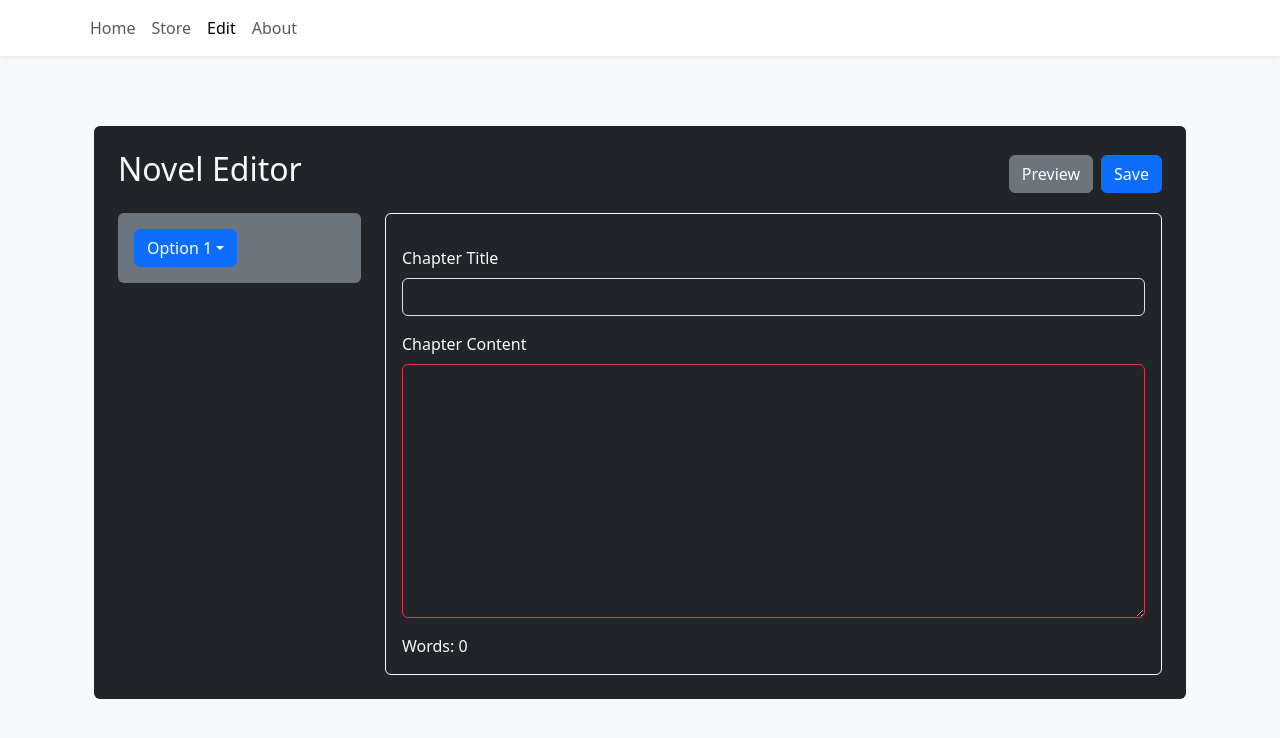
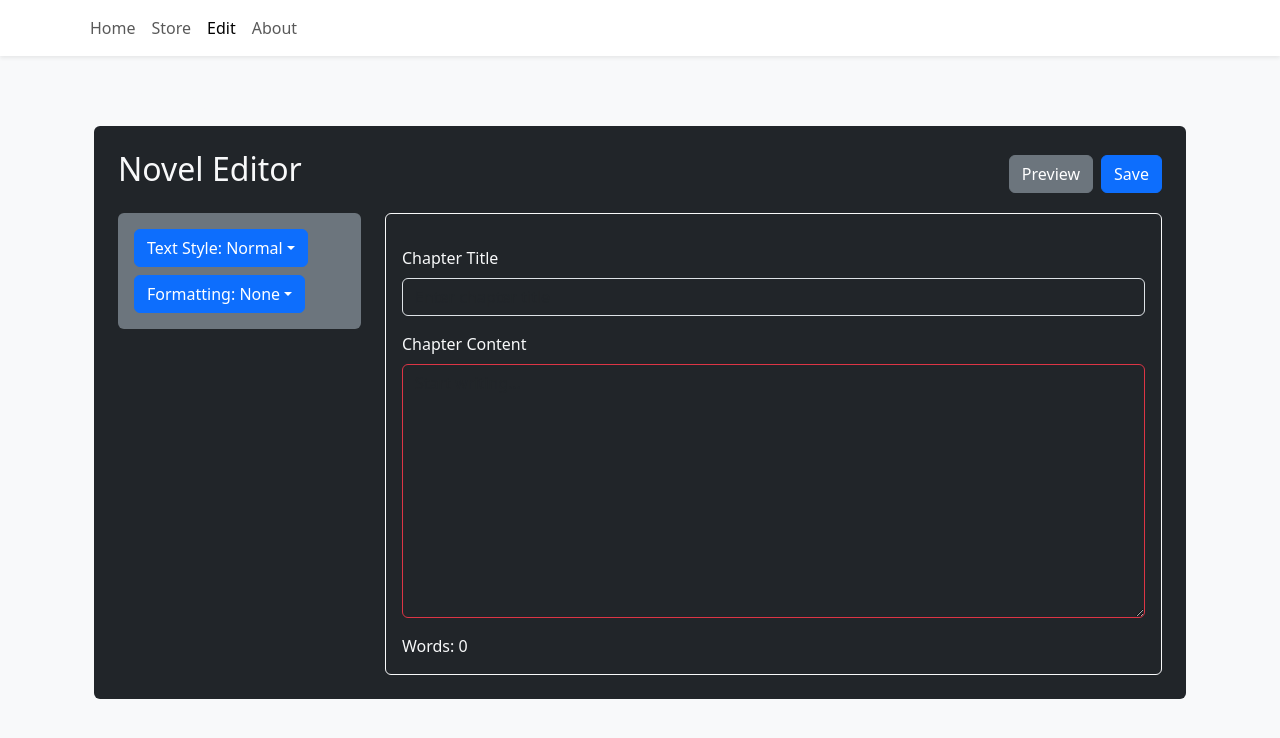
Before and after one commit to garry911128/Gwriter, a React (Vite) app in the folder frontend/: page /edit in a window 1280 px wide. Shown: the top 738 px of the page. Built offline with nearby package versions, Linux system fonts and the light colour scheme.

Commit message:
template

```diff
--- a/frontend/src/components/NovelEditor.tsx
+++ b/frontend/src/components/NovelEditor.tsx
@@ -5,16 +5,17 @@ const NovelEditor: React.FC = () => {
   const [title, setTitle] = useState("");
   const [content, setContent] = useState("");
   const [wordCount, setWordCount] = useState(0);
-  const [selectedOption, setSelectedOption] = useState<string>("Option 1");
+  const [textStyle, setTextStyle] = useState<string>("Normal");
+  const [formatting, setFormatting] = useState<string>("None");
 
   const handleContentChange = (e: React.ChangeEvent<HTMLTextAreaElement>) => {
     setContent(e.target.value);
     setWordCount(e.target.value.trim().split(/\s+/).length);
   };
 
-  const handleDropdownSelect = (eventKey: string) => {
-    setSelectedOption(eventKey);
-  };
+  // const handleDropdownSelect = (eventKey: string) => {
+  //   setSelectedOption(eventKey);
+  // };
 
   return (
     <Container className="p-4 bg-dark text-light rounded">
@@ -36,15 +37,28 @@ const NovelEditor: React.FC = () => {
         {/* 左側 Dropdown */}
         <Col md={3}>
           <Container className="p-3 bg-secondary rounded">
+            {/* Text Style 選單 */}
             <DropdownButton
-              id="dropdown-basic-button"
-              title={selectedOption}
-              onSelect={handleDropdownSelect}
+              id="text-style-dropdown"
+              title={`Text Style: ${textStyle}`}
+              onSelect={(eventKey) => setTextStyle(eventKey || "Normal")}
+              className="w-100 mb-2"
+            >
+              <Dropdown.Item eventKey="Normal">Normal</Dropdown.Item>
+              <Dropdown.Item eventKey="Bold">Bold</Dropdown.Item>
+              <Dropdown.Item eventKey="Italic">Italic</Dropdown.Item>
+            </DropdownButton>
+
+            {/* Formatting 選單 */}
+            <DropdownButton
+              id="formatting-dropdown"
+              title={`Formatting: ${formatting}`}
+              onSelect={(eventKey) => setFormatting(eventKey || "None")}
               className="w-100"
             >
-              <Dropdown.Item eventKey="Option 1">Option 1</Dropdown.Item>
-              <Dropdown.Item eventKey="Option 2">Option 2</Dropdown.Item>
-              <Dropdown.Item eventKey="Option 3">Option 3</Dropdown.Item>
+              <Dropdown.Item eventKey="None">None</Dropdown.Item>
+              <Dropdown.Item eventKey="Indent">Indent</Dropdown.Item>
+              <Dropdown.Item eventKey="Justify">Justify</Dropdown.Item>
             </DropdownButton>
           </Container>
         </Col>
```
